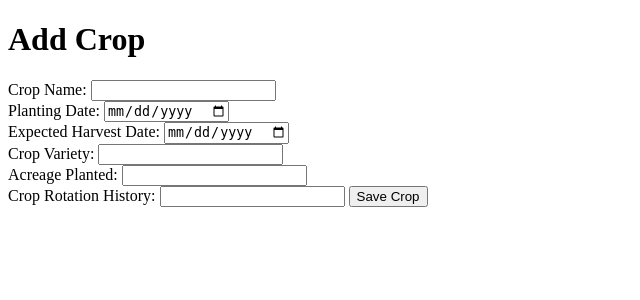
After one commit to Bill-Kamgwira/GrowTrack, a Flask app: page /add_crop in a window 1280 px wide. The commit adds this page. Shown: the top 300 px of the page, without its empty margins (0-640 px from the left). Run offline with Flask 3, Linux system fonts and the light colour scheme; a user stored in the database is signed in.

Commit message:
Crops Add & View Functionality

```diff
--- a/main.py
+++ b/main.py
@@ -3,8 +3,9 @@ from flask_login import LoginManager, UserMixin, login_user, login_required, log
 from werkzeug.security import generate_password_hash, check_password_hash
 import re
 from supdb import db
-from models import User
+from models import User, Crop
 import secrets
+from datetime import datetime
 
 app = Flask(__name__)
 
@@ -172,6 +173,41 @@ def edit_profile():
         return redirect(url_for('profile'))
     return render_template('edit-profile.html', user=current_user)
 
+# Route to Crop data capture form
+@app.route('/add_crop', methods=['GET', 'POST'])
+@login_required
+def add_crop():
+    if request.method == 'POST':
+        crop = Crop(
+            name=request.form['name'],
+            planting_date = datetime.strptime(request.form['planting_date'], '%Y-%m-%d').date(),
+            expected_harvest_date = datetime.strptime(request.form['expected_harvest_date'], '%Y-%m-%d').date(),
+            crop_variety=request.form['crop_variety'],
+            acreage=request.form['acreage'],
+            crop_rotation_history=request.form['crop_rotation'],
+            user=current_user
+        )
+        db.session.add(crop)
+        db.session.commit()
+        flash('Crop added successfully!', 'success')
+        return redirect(url_for('view_crops'))
+    return render_template('add_crop.html')
+
+# Route to View Crops added
+@app.route('/view_crops')
+@login_required
+def view_crops():
+    crops = current_user.crops
+    return render_template('view_crops.html', crops=crops)
+
+# Route for link to view details of crops
+@app.route('/crop/<int:crop_id>')
+@login_required
+def view_crop(crop_id):
+    crop = Crop.query.get_or_404(crop_id)
+    # Access related data (crop management, yield data, financial data)
+    return render_template('info.html', crop=crop)
+
 
 # Run the development server (add this outside any functions)
 if __name__ == "__main__":
--- a/models.py
+++ b/models.py
@@ -14,6 +14,7 @@ class User(db.Model, UserMixin):
     farm_size = db.Column(db.Float, nullable=False)
     first_name = db.Column(db.String(120), nullable=True)
     last_name = db.Column(db.String(120), nullable=True)
+    crops = db.relationship('Crop', back_populates='user')
 
     def get_id(self):
         return self.id
@@ -35,7 +36,7 @@ class Crop(db.Model):
     crop_variety = db.Column(db.String(100))
     acreage = db.Column(db.Float)
     crop_rotation_history = db.Column(db.Text)  # Store as text for flexibility
-    user_id = db.Column(db.Integer, db.ForeignKey('users.id'))
+    user_id = db.Column(db.Integer, db.ForeignKey('users1.id'))
     user = db.relationship('User', back_populates='crops')
     crop_management_records = db.relationship('CropManagement', backref='crop')
     yield_data = db.relationship('YieldData', backref='crop')
--- /dev/null
+++ b/templates/add_crop.html
@@ -0,0 +1,35 @@
+<!DOCTYPE html>
+<html>
+<head>
+    <title>Add Crop</title>
+</head>
+<body>
+    <h1>Add Crop</h1>
+    <form method="POST">
+        <label for="name">Crop Name:</label>
+        <input type="text" name="name" id="name" required>
+        <br>
+
+        <label for="planting_date">Planting Date:</label>
+        <input type="date" name="planting_date" id="planting_date">
+        <br>
+
+        <label for="expected_harvest_date">Expected Harvest Date:</label>
+        <input type="date" name="expected_harvest_date" id="expected_harvest_date">
+        <br>
+
+        <label for="crop_variety">Crop Variety:</label>
+        <input type="text" name="crop_variety" id="crop_variety">
+        <br>
+
+        <label for="acreage">Acreage Planted:</label>
+        <input type="number" name="acreage" id="acreage" required>
+        <br>
+
+        <label for="crop_rotation">Crop Rotation History:</label>
+        <input type="text" name="crop_rotation" id="crop_rotation">
+
+        <button type="submit">Save Crop</button>
+    </form>
+</body>
+</html>
--- a/templates/dashboard.html
+++ b/templates/dashboard.html
@@ -7,6 +7,11 @@
     <h1>Hello, {{ current_user.username }}!</h1>
     <a href="/profile">Profile</a>
     <br>
+    <a href="/add_crop">Add Crop</a>
+    <br>
+    <a href="/view_crops">View Crops</a>
+    <br>
+    <br>
     <br>
     <a href="/logout">Logout</a>
 </body>
```
Also changed, not shown: static/tabs.js (added, +13 -0 lines), templates/info.html (added, +33 -0 lines), templates/view_crops.html (added, +14 -0 lines), instance/Users.db.
